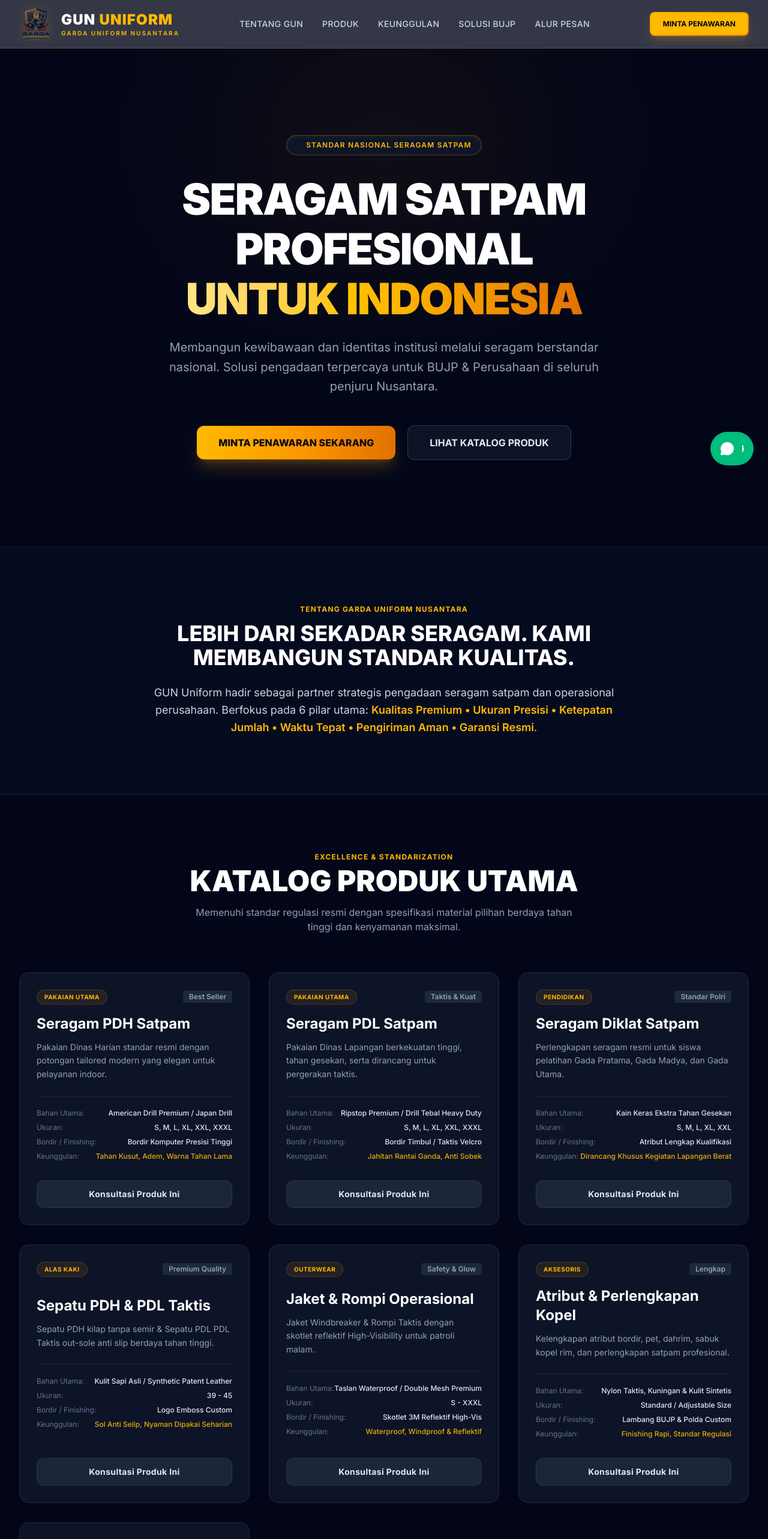
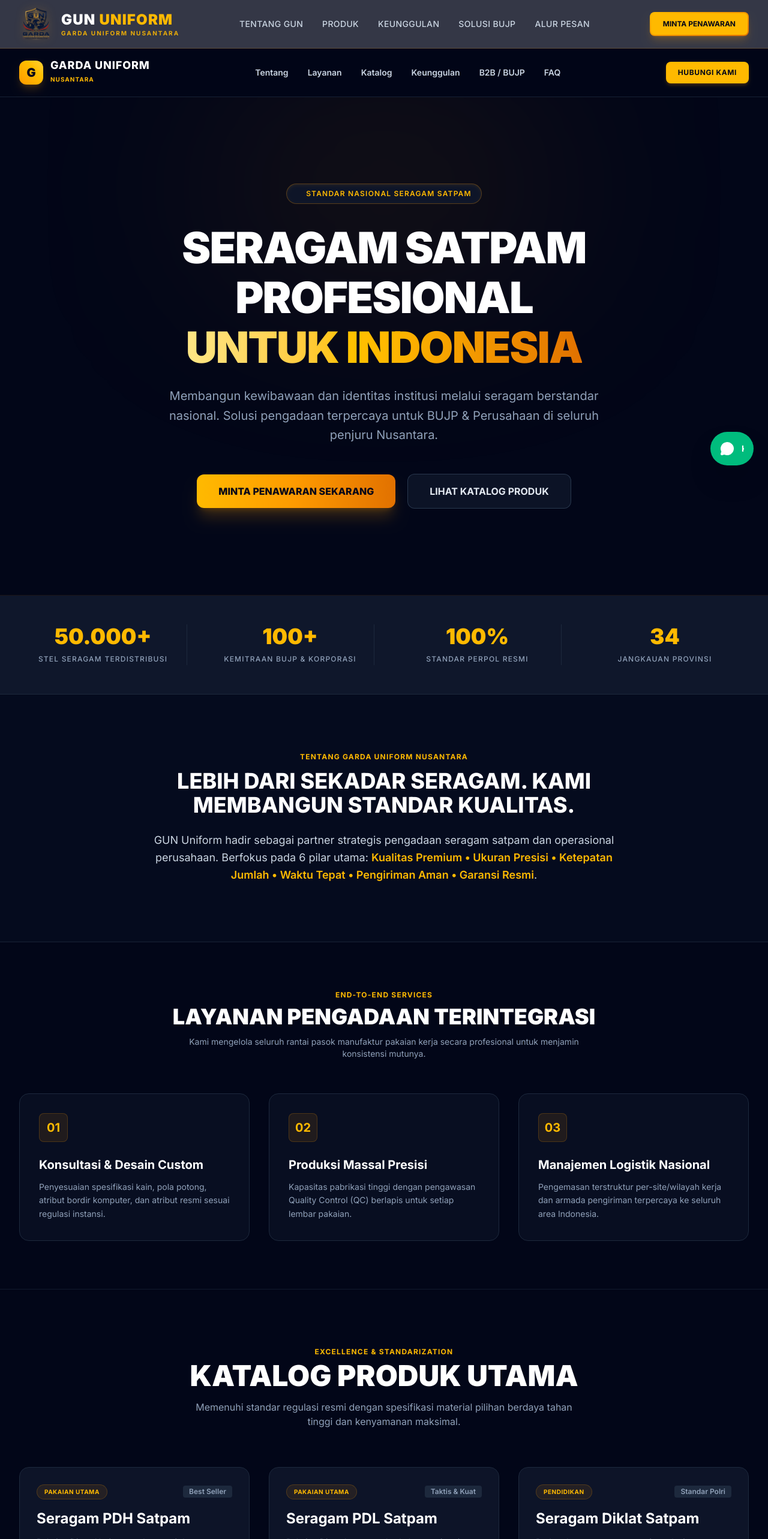
Before and after one commit to Ibommm/gun-uniform-website, a Next.js app: page / in a window 1280 px wide. Shown: the top 2566 px of the page at 60% size. Built offline with nearby package versions, Linux system fonts and the light colour scheme.

Commit message:
Update logo dan tambah katalog produk baru

```diff
--- a/src/app/page.tsx
+++ b/src/app/page.tsx
@@ -4,11 +4,48 @@
 
 export default function Home() {
   return (
-    <div className="min-h-screen bg-slate-950 text-slate-100 flex flex-col justify-between selection:bg-amber-500 selection:text-slate-950">
+    <div className="min-h-screen bg-slate-950 text-slate-100 flex flex-col justify-between selection:bg-amber-500 selection:text-slate-950 font-sans">
+
+      {/* ==================== ADDITION 1: TOP NAVBAR CORPORATE ==================== */}
+      <header className="sticky top-0 z-50 bg-slate-950/80 backdrop-blur-md border-b border-slate-800/80">
+        <div className="max-w-7xl mx-auto px-4 sm:px-6 lg:px-8 h-20 flex items-center justify-between">
+          <div className="flex items-center gap-3">
+            <div className="w-10 h-10 rounded-xl bg-gradient-to-tr from-amber-500 to-amber-300 flex items-center justify-center font-black text-slate-950 text-xl shadow-lg shadow-amber-500/20">
+              G
+            </div>
+            <div>
+              <span className="font-extrabold text-lg tracking-wider text-white block leading-none">
+                GARDA UNIFORM
+              </span>
+              <span className="text-[10px] tracking-widest text-amber-400 font-bold uppercase">
+                NUSANTARA
+              </span>
+            </div>
+          </div>
+
+          <nav className="hidden md:flex items-center gap-8 text-sm font-semibold text-slate-300">
+            <a href="#tentang" className="hover:text-amber-400 transition-colors">Tentang</a>
+            <a href="#layanan" className="hover:text-amber-400 transition-colors">Layanan</a>
+            <a href="#produk" className="hover:text-amber-400 transition-colors">Katalog</a>
+            <a href="#keunggulan" className="hover:text-amber-400 transition-colors">Keunggulan</a>
+            <a href="#bujp" className="hover:text-amber-400 transition-colors">B2B / BUJP</a>
+            <a href="#faq" className="hover:text-amber-400 transition-colors">FAQ</a>
+          </nav>
+
+          <a
+            href={generateWAUrl("Halo GUN Uniform, saya mau konsultasi pengadaan seragam.")}
+            target="_blank"
+            rel="noopener noreferrer"
+            className="bg-amber-400 hover:bg-amber-500 text-slate-950 font-bold px-5 py-2.5 rounded-lg text-xs uppercase tracking-wider transition-all shadow-md shadow-amber-500/20"
+          >
+            Hubungi Kami
+          </a>
+        </div>
+      </header>
+
       <div>
-        {/* 1. HERO SECTION ELEGAN */}
+        {/* 1. HERO SECTION ELEGAN (EXISTING) */}
         <section className="relative py-28 md:py-36 overflow-hidden bg-[radial-gradient(ellipse_at_top,_var(--tw-gradient-stops))] from-slate-900 via-slate-950 to-slate-950 border-b border-amber-500/10">
-          {/* Background Glow Effect */}
           <div className="absolute top-0 left-1/2 -translate-x-1/2 w-[600px] h-[300px] bg-amber-500/10 blur-[140px] pointer-events-none rounded-full" />
 
           <div className="max-w-5xl mx-auto px-4 text-center relative z-10">
@@ -47,7 +84,31 @@
           </div>
         </section>
 
-        {/* 2. SIAPA GUN UNIFORM? */}
+        {/* ==================== ADDITION 2: STATS & METRICS BAR (CORPORATE PROOF) ==================== */}
+        <section className="bg-slate-900 border-b border-slate-800 py-12 relative z-20">
+          <div className="max-w-7xl mx-auto px-4 sm:px-6 lg:px-8">
+            <div className="grid grid-cols-2 md:grid-cols-4 gap-8 text-center divide-y md:divide-y-0 md:divide-x divide-slate-800">
+              <div className="pt-4 md:pt-0">
+                <span className="text-3xl sm:text-4xl font-black text-amber-400 block mb-1">50.000+</span>
+                <span className="text-xs uppercase tracking-widest text-slate-400 font-medium">Stel Seragam Terdistribusi</span>
+              </div>
+              <div className="pt-4 md:pt-0">
+                <span className="text-3xl sm:text-4xl font-black text-amber-400 block mb-1">100+</span>
+                <span className="text-xs uppercase tracking-widest text-slate-400 font-medium">Kemitraan BUJP & Korporasi</span>
+              </div>
+              <div className="pt-4 md:pt-0">
+                <span className="text-3xl sm:text-4xl font-black text-amber-400 block mb-1">100%</span>
+                <span className="text-xs uppercase tracking-widest text-slate-400 font-medium">Standar Perpol Resmi</span>
+              </div>
+              <div className="pt-4 md:pt-0">
+                <span className="text-3xl sm:text-4xl font-black text-amber-400 block mb-1">34</span>
+                <span className="text-xs uppercase tracking-widest text-slate-400 font-medium">Jangkauan Provinsi</span>
+              </div>
+            </div>
+          </div>
+        </section>
+
+        {/* 2. SIAPA GUN UNIFORM? (EXISTING) */}
         <section id="tentang" className="py-24 bg-slate-900/30 border-b border-slate-800/80 relative">
           <div className="max-w-7xl mx-auto px-4 sm:px-6 lg:px-8">
             <div className="max-w-3xl mx-auto text-center">
@@ -64,7 +125,34 @@
           </div>
         </section>
 
-        {/* 3. KATALOG PRODUK LENGKAP */}
+        {/* ==================== ADDITION 3: INTEGRATED SCOPE OF SERVICE ==================== */}
+        <section id="layanan" className="py-20 max-w-7xl mx-auto px-4 sm:px-6 lg:px-8 border-b border-slate-800/60">
+          <div className="text-center mb-14">
+            <span className="text-amber-400 font-bold text-xs tracking-widest uppercase block mb-2">END-TO-END SERVICES</span>
+            <h2 className="text-3xl sm:text-4xl font-black text-white mb-3">LAYANAN PENGADAAN TERINTEGRASI</h2>
+            <p className="text-slate-400 text-sm max-w-2xl mx-auto">Kami mengelola seluruh rantai pasok manufaktur pakaian kerja secara profesional untuk menjamin konsistensi mutunya.</p>
+          </div>
+
+          <div className="grid grid-cols-1 md:grid-cols-3 gap-8">
+            <div className="bg-slate-900/50 p-8 rounded-2xl border border-slate-800 hover:border-amber-500/30 transition-all">
+              <div className="w-12 h-12 rounded-lg bg-amber-500/10 border border-amber-500/20 text-amber-400 flex items-center justify-center font-bold text-xl mb-6">01</div>
+              <h3 className="text-xl font-bold text-white mb-3">Konsultasi & Desain Custom</h3>
+              <p className="text-slate-400 text-sm leading-relaxed">Penyesuaian spesifikasi kain, pola potong, atribut bordir komputer, dan atribut resmi sesuai regulasi instansi.</p>
+            </div>
+            <div className="bg-slate-900/50 p-8 rounded-2xl border border-slate-800 hover:border-amber-500/30 transition-all">
+              <div className="w-12 h-12 rounded-lg bg-amber-500/10 border border-amber-500/20 text-amber-400 flex items-center justify-center font-bold text-xl mb-6">02</div>
+              <h3 className="text-xl font-bold text-white mb-3">Produksi Massal Presisi</h3>
+              <p className="text-slate-400 text-sm leading-relaxed">Kapasitas pabrikasi tinggi dengan pengawasan Quality Control (QC) berlapis untuk setiap lembar pakaian.</p>
+            </div>
+            <div className="bg-slate-900/50 p-8 rounded-2xl border border-slate-800 hover:border-amber-500/30 transition-all">
+              <div className="w-12 h-12 rounded-lg bg-amber-500/10 border border-amber-500/20 text-amber-400 flex items-center justify-center font-bold text-xl mb-6">03</div>
+              <h3 className="text-xl font-bold text-white mb-3">Manajemen Logistik Nasional</h3>
+              <p className="text-slate-400 text-sm leading-relaxed">Pengemasan terstruktur per-site/wilayah kerja dan armada pengiriman terpercaya ke seluruh area Indonesia.</p>
+            </div>
+          </div>
+        </section>
+
+        {/* 3. KATALOG PRODUK LENGKAP (EXISTING) */}
         <section id="produk" className="py-24 max-w-7xl mx-auto px-4 sm:px-6 lg:px-8 relative">
           <div className="text-center mb-16">
             <span className="text-amber-400 font-bold text-xs tracking-widest uppercase block mb-2">
@@ -132,7 +220,7 @@
           </div>
         </section>
 
-        {/* 4. MENGAPA MEMILIH GUN UNIFORM? */}
+        {/* 4. MENGAPA MEMILIH GUN UNIFORM? (EXISTING) */}
         <section id="keunggulan" className="py-24 bg-gradient-to-b from-slate-950 via-slate-900 to-slate-950 border-y border-slate-800/80">
           <div className="max-w-7xl mx-auto px-4 sm:px-6 lg:px-8">
             <div className="text-center mb-16">
@@ -158,7 +246,7 @@
           </div>
         </section>
 
-        {/* 5. SOLUSI BUJP & SKALA BESAR */}
+        {/* 5. SOLUSI BUJP & SKALA BESAR (EXISTING) */}
         <section id="bujp" className="py-20 max-w-7xl mx-auto px-4 sm:px-6 lg:px-8">
           <div className="relative overflow-hidden rounded-3xl bg-gradient-to-r from-slate-900 via-amber-950/30 to-slate-900 border border-amber-500/30 p-8 sm:p-12 md:p-16 flex flex-col md:flex-row items-center justify-between gap-8 shadow-2xl">
             <div className="relative z-10">
@@ -183,7 +271,22 @@
           </div>
         </section>
 
-        {/* 6. ALUR ORDER */}
+        {/* ==================== ADDITION 4: CORPORATE CLIENT TRUST / LOGO BANNER ==================== */}
+        <section className="py-16 bg-slate-950 border-t border-slate-900">
+          <div className="max-w-7xl mx-auto px-4 sm:px-6 lg:px-8 text-center">
+            <span className="text-xs uppercase tracking-widest text-slate-500 font-semibold block mb-8">
+              DIPERCAYA OLEH INKOPPOL, BUJP, DAN KORPORASI B2B NASIONAL
+            </span>
+            <div className="flex flex-wrap justify-center items-center gap-8 md:gap-16 opacity-60 grayscale hover:grayscale-0 transition-all">
+              <div className="text-slate-400 font-black text-xl tracking-wider">BUJP PARTNER A</div>
+              <div className="text-slate-400 font-black text-xl tracking-wider">SECURITY SERVICES</div>
+              <div className="text-slate-400 font-black text-xl tracking-wider">CORPORATE GUARD</div>
+              <div className="text-slate-400 font-black text-xl tracking-wider">NATIONAL SAFETY</div>
+            </div>
+          </div>
+        </section>
+
+        {/* 6. ALUR ORDER (EXISTING) */}
         <section id="alur" className="py-24 bg-slate-900/40 border-t border-slate-800">
           <div className="max-w-7xl mx-auto px-4 sm:px-6 lg:px-8">
             <div className="text-center mb-16">
@@ -208,8 +311,8 @@
           </div>
         </section>
 
-        {/* 7. FAQ */}
-        <section className="py-24 max-w-4xl mx-auto px-4 sm:px-6 lg:px-8">
+        {/* 7. FAQ (EXISTING) */}
+        <section id="faq" className="py-24 max-w-4xl mx-auto px-4 sm:px-6 lg:px-8">
           <div className="text-center mb-12">
             <h2 className="text-3xl font-black text-white mb-3">PERTANYAAN UMUM (FAQ)</h2>
             <p className="text-slate-400 text-sm">Informasi seputar garansi, waktu produksi, dan kustomisasi.</p>
```
